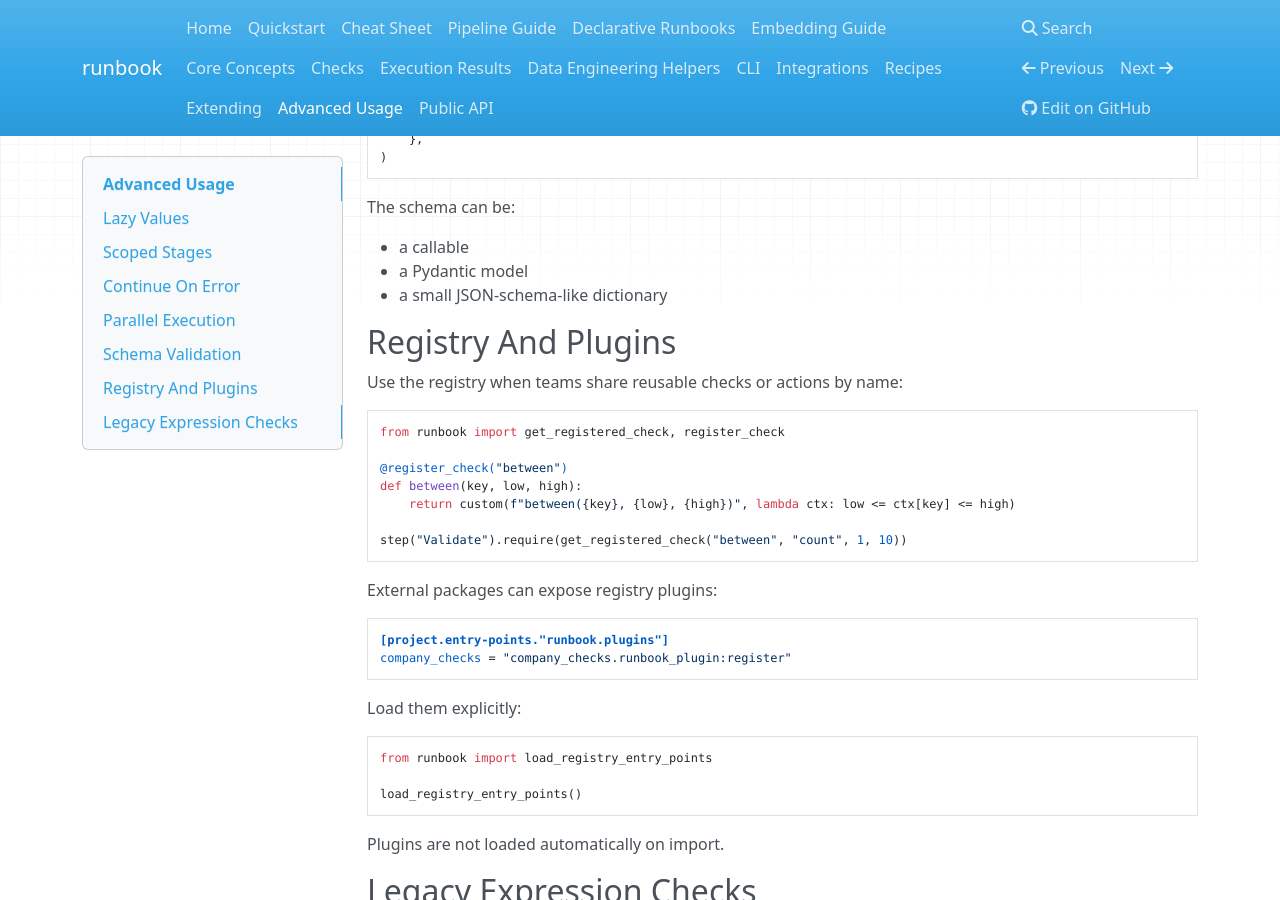
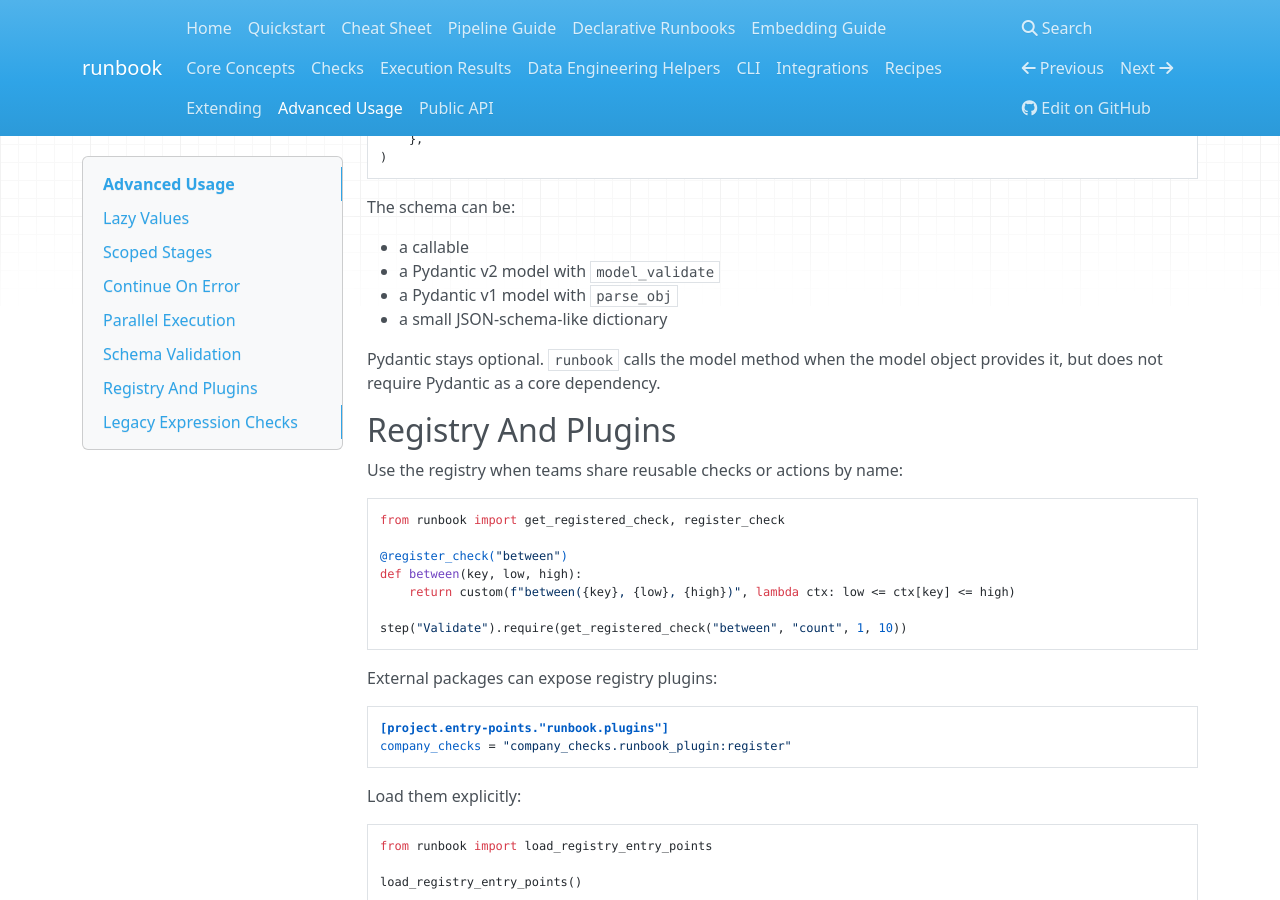
Before and after one commit to PotemkinAlexey/runbook, an MkDocs documentation site: the page built from docs/advanced.md, in a window 1280 px wide and 900 px high, scrolled down 1401 px. Built offline with MkDocs 1.6.1, drawn with Linux system fonts in a browser that asks for light colours; nearby versions of some CDN libraries.

Commit message:
Document pydantic schema support

```diff
--- a/docs/advanced.md
+++ b/docs/advanced.md
@@ -74,8 +74,11 @@ step("Validate row").validate_schema(
 The schema can be:
 
 - a callable
-- a Pydantic model
+- a Pydantic v2 model with `model_validate`
+- a Pydantic v1 model with `parse_obj`
 - a small JSON-schema-like dictionary
+
+Pydantic stays optional. `runbook` calls the model method when the model object provides it, but does not require Pydantic as a core dependency.
 
 ## Registry And Plugins
 
```
Also changed, not shown: 1 other file.
